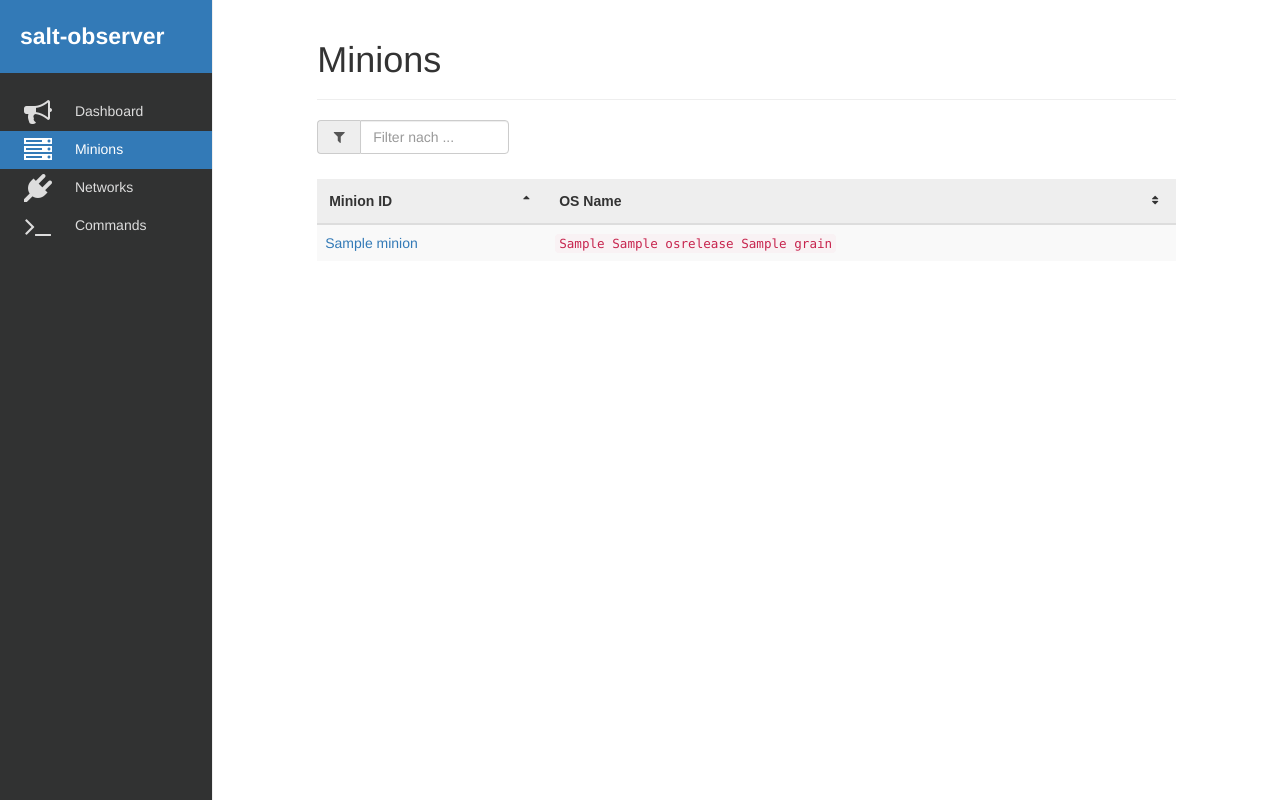
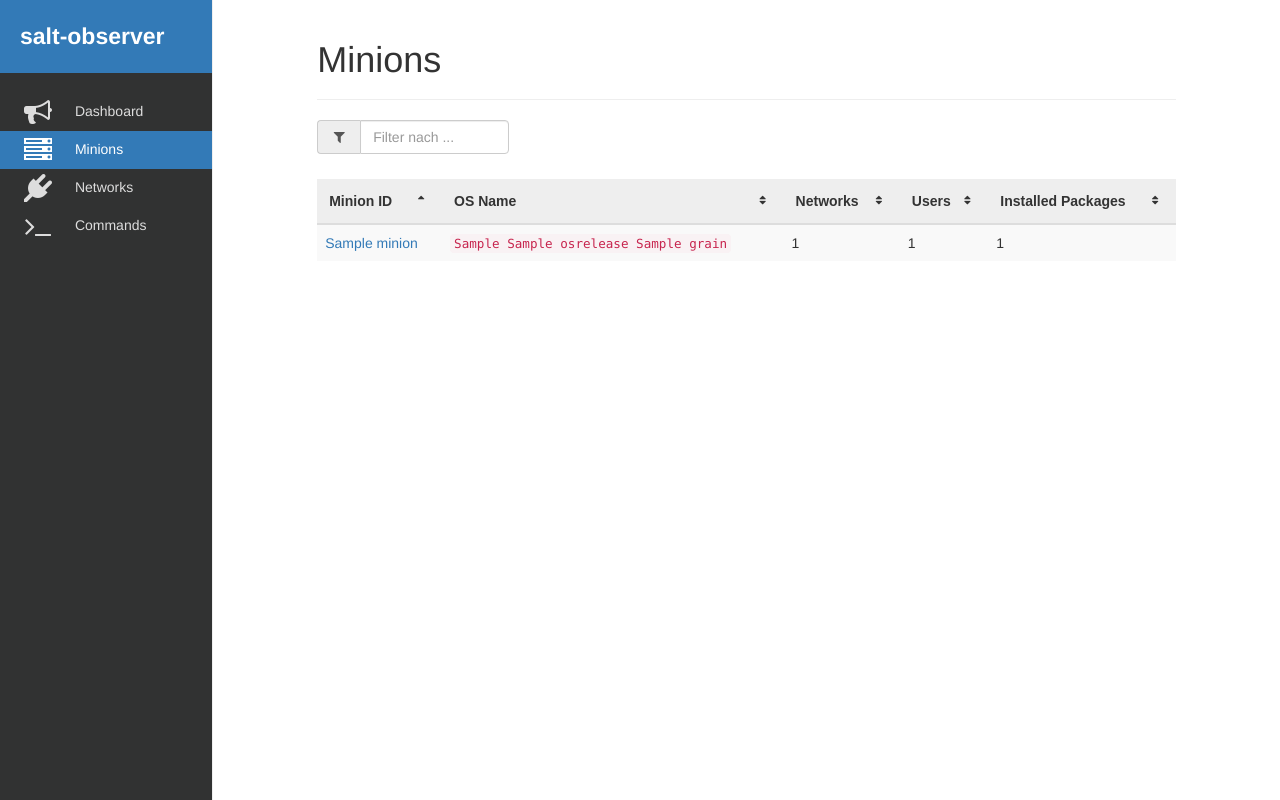
Before and after one commit to hs-hannover/salt-observer, a Django app: template salt_observer/templates/minion/list.html in a window 1280 px wide. Run offline with Django 3.2, Linux system fonts and the light colour scheme; the template is opened without the code that fills it: most values are stand-ins (such as "Sample title", 1, 10 or a date in 2020); some libraries are stand-ins or nearby versions.

Commit message:
Add new properties to minion
For counting. And stuff. Yay, numbers!

```diff
--- a/salt_observer/templates/minion/list.html
+++ b/salt_observer/templates/minion/list.html
@@ -43,6 +43,9 @@
             <tr>
                 <th>Minion ID</th>
                 <th>OS Name</th>
+                <th>Networks</th>
+                <th>Users</th>
+                <th>Installed Packages</th>
             </tr>
         </thead>
         <tbody>
@@ -50,6 +53,9 @@
                 <tr>
                     <td><a href="{% url 'minion-detail' minion.fqdn %}">{{ minion }}</a></td>
                     <td><code>{{ minion.get_data.grains.os }} {{ minion.get_data.grains.osrelease }} {{ minion.get_data.grains.oscodename }}</code></td>
+                    <td>{{ minion.network_count }}</td>
+                    <td>{{ minion.user_count }}</td>
+                    <td>{{ minion.package_count }}</td>
                 </tr>
             {% endfor %}
         </tbody>
```
Also changed, not shown: salt_observer/models.py (+12 -0 lines).
